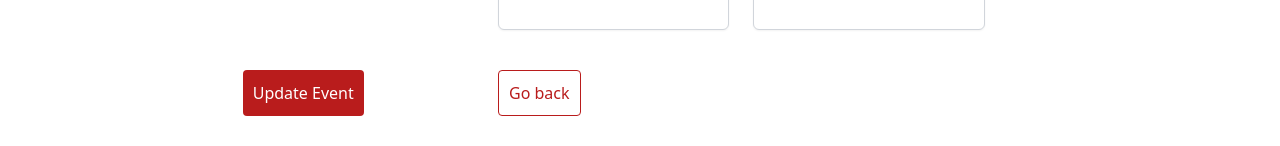
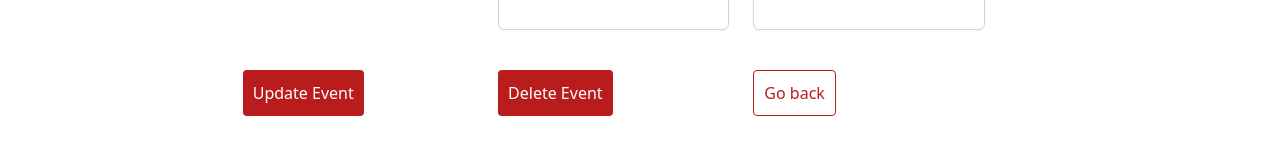
Before and after one commit to CIS-Fall-2022/project-cis_4339_project_14, a Vue app in the folder frontend/: page /eventDetails/1 in a window 1280 px wide. Shown: the part 806-952 px from the top of the page. Built offline with nearby package versions, Linux system fonts and the light colour scheme; no server answers.

Commit message:
Update eventDetails.vue
added event delete method and button to remove event from database

```diff
--- a/frontend/src/components/eventDetails.vue
+++ b/frontend/src/components/eventDetails.vue
@@ -196,6 +196,14 @@
               class="bg-red-700 text-white rounded"
             >Update Event</button>
           </div>
+            <!--Added event delete button to hard delete event from database-->
+          <div class="flex justify-between mt-10 mr-20">
+            <button
+              @click="handleEventDelete"
+              type="button"
+              class="bg-red-700 text-white rounded"
+            >Delete Event</button>
+          </div>
           <div class="flex justify-between mt-10 mr-20">
             <button
               type="reset"
@@ -310,6 +318,17 @@ export default {
     formattedDate(datetimeDB) {
       return DateTime.fromISO(datetimeDB).plus({ days: 1 }).toLocaleString();
     },
+    //added event delete function that will delete event data
+    //and alert the user that event has been removed
+    handleEventDelete() {
+      let apiURL = import.meta.env.VITE_ROOT_API + `/eventdata/id/${this.id}`;
+      axios.delete(apiURL, this.client).then(() => {
+        alert("Event has been Removed.");
+        this.$router.back().catch((error) => {
+          console.log(error);
+        });
+      });
+    },
     handleEventUpdate() {
       this.event.services = this.checkedServices;
       let apiURL = import.meta.env.VITE_ROOT_API + `/eventdata/${this.id}`;
```
